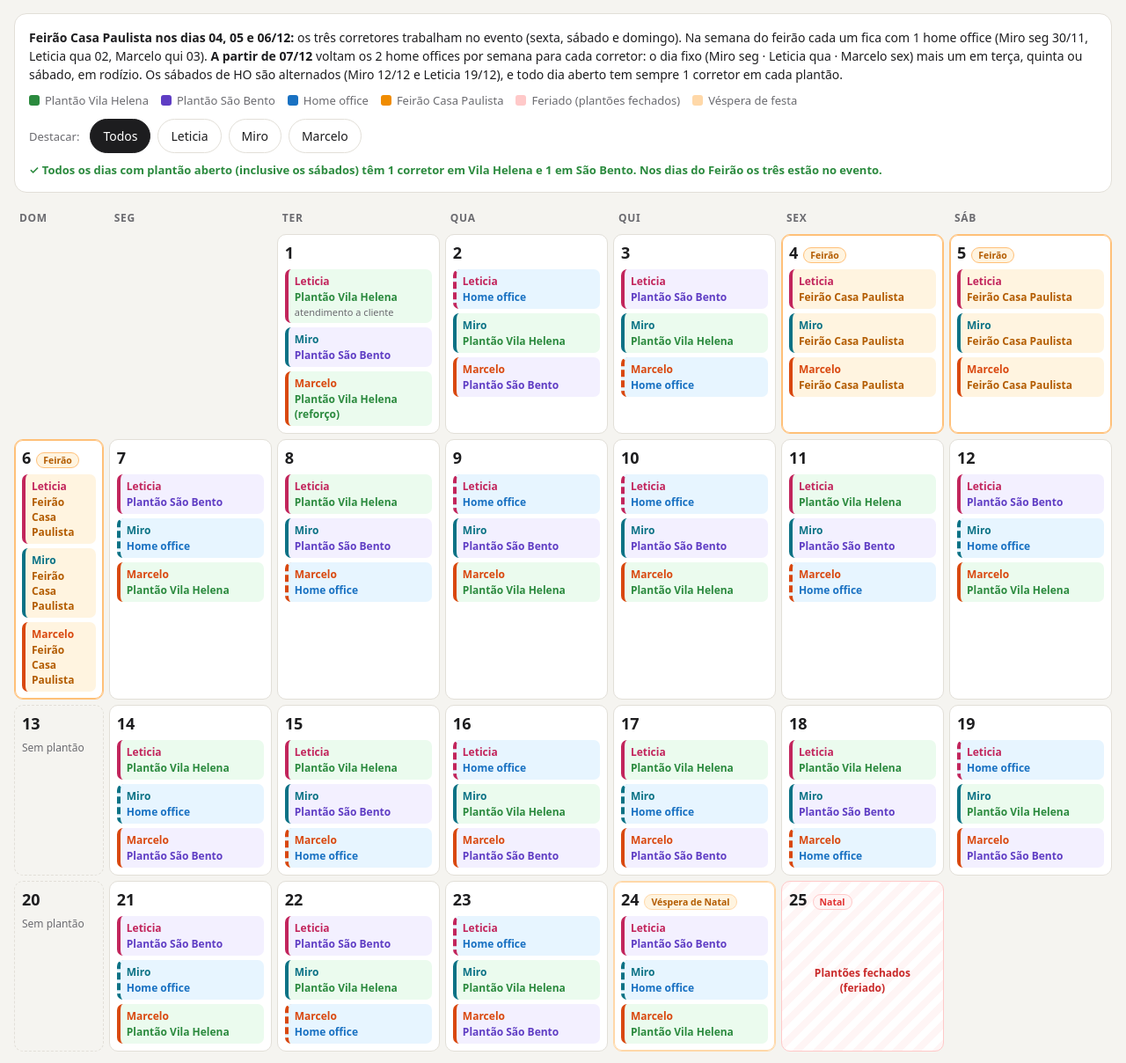
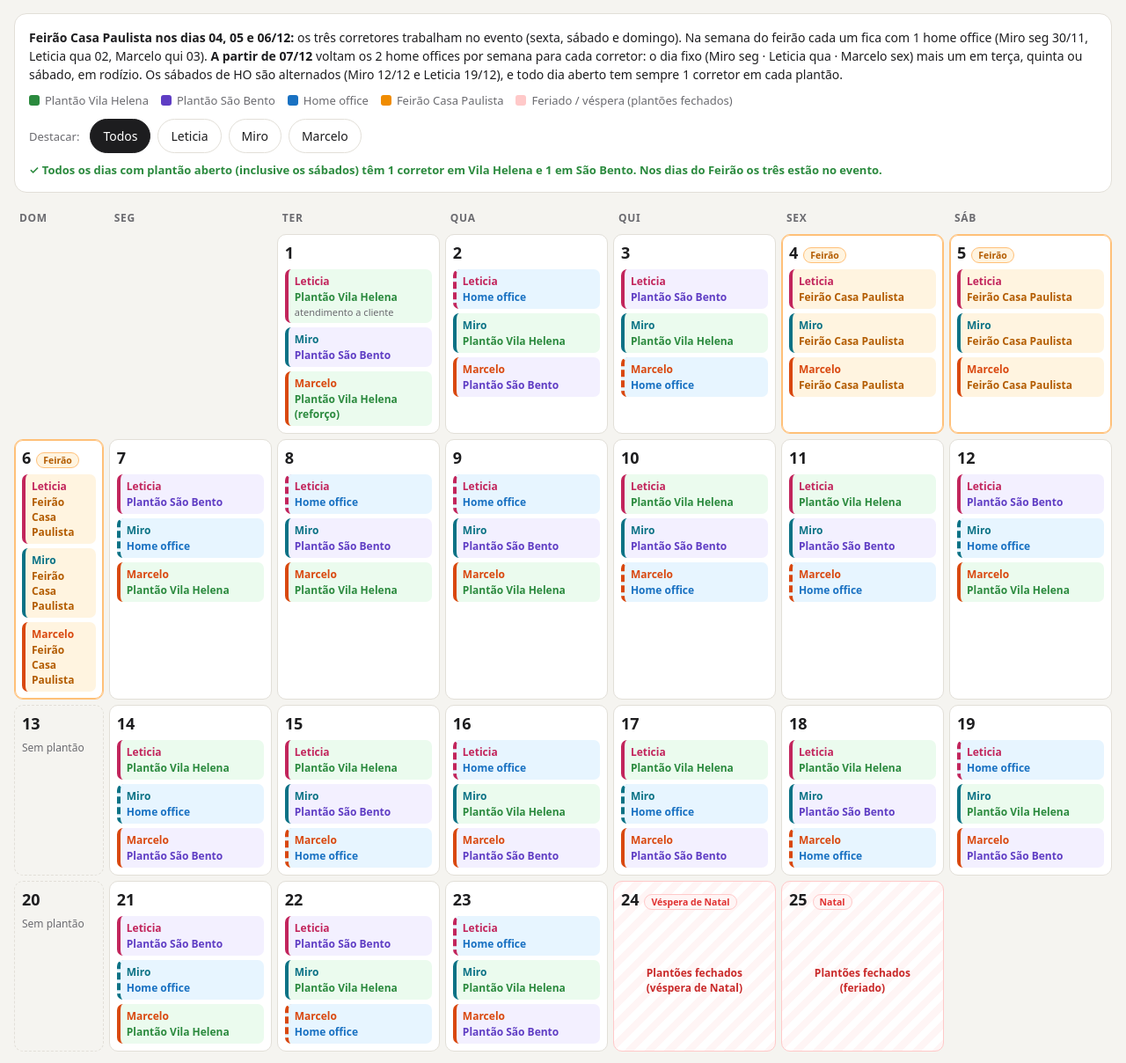
Before and after one commit to LCS1dev/agendacorretores, a plain HTML site: page index.html in a window 1280 px wide. Shown: the part 92-1300 px from the top of the page at 88% size. Drawn offline with Linux system fonts and the light colour scheme.

Commit message:
Escala de dezembro: HO do Marcelo na semana 2 e véspera de Natal (24/12) com plantões fechados
Co-Authored-By: Claude Sonnet 5.5 <noreply@anthropic.com>
Claude-Session: https://claude.ai/code/session_01JJt1p8AzBGf8GpkapJYowG

```diff
--- a/index.html
+++ b/index.html
@@ -119,8 +119,7 @@ td.n{text-align:center;font-variant-numeric:tabular-nums} th.n{text-align:center
       <span><i class="sw" style="background:var(--sb)"></i>Plantão São Bento</span>
       <span><i class="sw" style="background:var(--ho)"></i>Home office</span>
       <span><i class="sw" style="background:#f08c00"></i>Feirão Casa Paulista</span>
-      <span><i class="sw" style="background:#ffc9c9"></i>Feriado (plantões fechados)</span>
-      <span><i class="sw" style="background:#ffd8a8"></i>Véspera de festa</span>
+      <span><i class="sw" style="background:#ffc9c9"></i>Feriado / véspera (plantões fechados)</span>
     </div>
     <div class="bar no-print" style="margin-top:12px">
       <span style="font-size:13px;color:var(--muted);margin-right:4px">Destacar:</span>
@@ -152,7 +151,7 @@ td.n{text-align:center;font-variant-numeric:tabular-nums} th.n{text-align:center
     Home office fixo: Miro seg · Leticia qua · Marcelo sex, mais um 2º home office por semana (terça, quinta ou sábado, em rodízio) a partir de 07/12. Domingo não há plantão, exceto no Feirão.<br>
     Dia 01/12: Leticia atende cliente na Vila Helena, então ela e Miro trocam de plantão só nesse dia.<br>
     Feirão Casa Paulista (04, 05 e 06/12): os três corretores ficam no evento, sem plantão nos dois pontos de venda.<br>
-    Natal (25/12): plantões fechados. Véspera de Natal (24/12): sinalizada em laranja, plantão aberto — confirme se haverá horário reduzido.
+    Véspera de Natal (24/12) e Natal (25/12): plantões fechados.
   </p>
 </div>
 
@@ -176,13 +175,13 @@ const WEEKS = [
   {n:3, start:14, end:19, A:'Leticia', B:'Marcelo', C:'Miro'},
   {n:4, start:21, end:25, A:'Miro',    B:'Leticia', C:'Marcelo'}
 ];
-const HOL = {25:'Natal'};                          // plantões fechados
-const EVE = {24:'Véspera de Natal'};               // sinalizado, plantão aberto
+const HOL = {24:'Véspera de Natal', 25:'Natal'};   // plantões fechados
+const EVE = {};                                    // vésperas com plantão aberto (nenhuma)
 const FEIRAO = {4:1, 5:1, 6:1};                    // Feirão Casa Paulista: os três no evento
 const HO_FIXO = {1:'Miro', 3:'Leticia', 5:'Marcelo'};   // getDay(): seg, qua, sex
 const SAB = {12:'Miro', 19:'Leticia'};             // sábados de HO, em rodízio (05/12 é Feirão)
 // 2º home office de terça/quinta (a partir de 07/12) + HO do Marcelo na quinta 03/12
-const EXTRA = {3:'Marcelo', 8:'Marcelo', 10:'Leticia', 15:'Marcelo', 17:'Miro', 22:'Marcelo', 24:'Miro'};
+const EXTRA = {3:'Marcelo', 8:'Leticia', 10:'Marcelo', 15:'Marcelo', 17:'Miro', 22:'Marcelo'};
 
 const NAME = {A:'Feirão Casa Paulista + 2 HO por semana'};
 const DESC = {
@@ -253,7 +252,7 @@ function render(){
     if (plan === null){
       h += '<div class="none">Sem plantão</div>';
     } else if (plan === 'closed'){
-      h += '<div class="closedtag">Plantões fechados<br>(feriado)</div>';
+      h += `<div class="closedtag">Plantões fechados<br>(${d === 24 ? 'véspera de Natal' : 'feriado'})</div>`;
     } else if (plan === 'feirao'){
       P.forEach(p => {
         sum[p].FE++;
```
